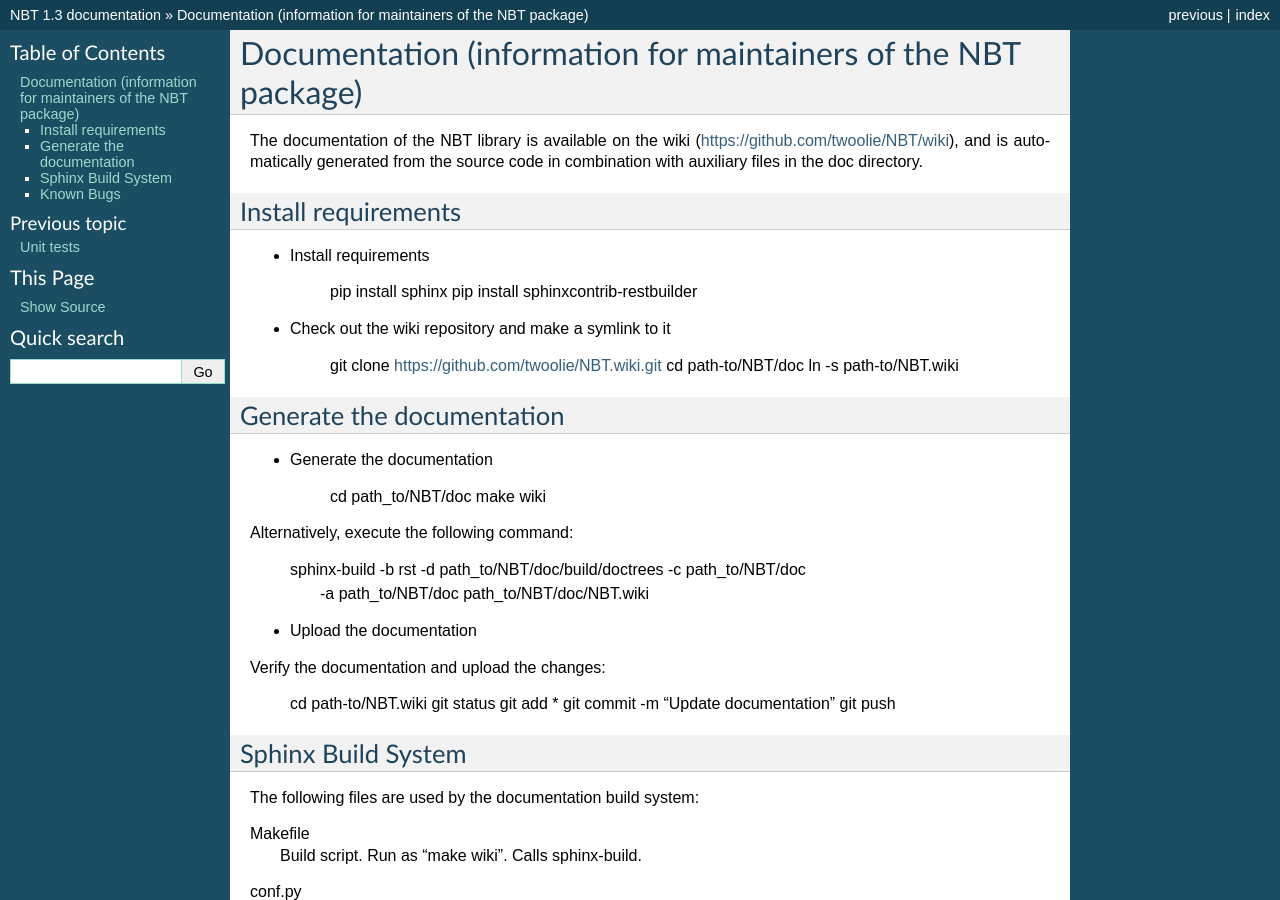
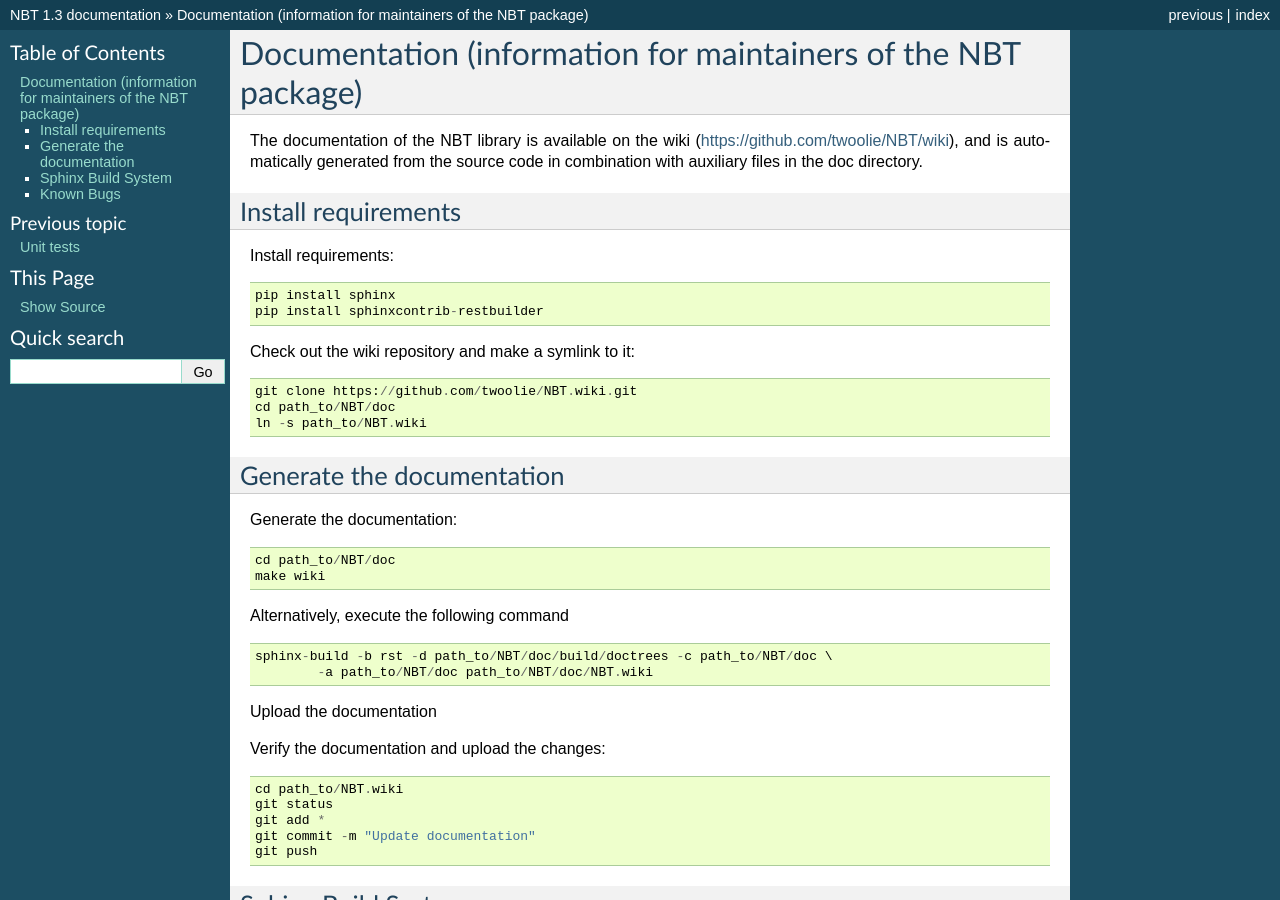
Before and after one commit to twoolie/NBT, a Sphinx documentation site: the page built from doc/documentation.rst, in a window 1280 px wide and 900 px high. Built offline with Sphinx 7.4.7, drawn with Linux system fonts in a browser that asks for light colours.

```diff
--- a/doc/documentation.rst
+++ b/doc/documentation.rst
@@ -8,35 +8,37 @@ The documentation of the NBT library is available on the wiki (https://github.co
 Install requirements
 --------------------
 
-* Install requirements
+Install requirements::
 
     pip install sphinx
     pip install sphinxcontrib-restbuilder
 
-* Check out the wiki repository and make a symlink to it
+Check out the wiki repository and make a symlink to it::
 
     git clone https://github.com/twoolie/NBT.wiki.git
-    cd path-to/NBT/doc
-    ln -s path-to/NBT.wiki
+    cd path_to/NBT/doc
+    ln -s path_to/NBT.wiki
 
 Generate the documentation
 --------------------------
 
-* Generate the documentation
+Generate the documentation::
 
     cd path_to/NBT/doc
     make wiki
 
-Alternatively, execute the following command:
+Alternatively, execute the following command
+
+::
 
     sphinx-build -b rst -d path_to/NBT/doc/build/doctrees -c path_to/NBT/doc \
             -a path_to/NBT/doc path_to/NBT/doc/NBT.wiki
 
-* Upload the documentation
+Upload the documentation
 
-Verify the documentation and upload the changes:
+Verify the documentation and upload the changes::
 
-    cd path-to/NBT.wiki
+    cd path_to/NBT.wiki
     git status
     git add *
     git commit -m "Update documentation"
@@ -47,11 +49,11 @@ Sphinx Build System
 
 The following files are used by the documentation build system:
 
-Makefile
+``Makefile``
     Build script. Run as "make wiki". Calls sphinx-build.
-conf.py
+``conf.py``
     Sphinx configuration file. Defines settings specific for this build system.
-python.inv
+``python.inv``
     Intersphinx mapping from classes in the standard library to a documentation
     URL. This is only an excerpt from http://docs.python.org/3.2/objects.inv,
     and in version 1 of the Sphinx inventory format.
@@ -59,9 +61,9 @@ python.inv
 The following directories are used by the documentation build system. Both are
 ignored by git.
 
-build
+``build``
     Build folder where cache files and output of Sphinx is stored.
-NBT.wiki
+``NBT.wiki``
     Symbolic link to a checkout of the NBT.wiki git repository.
 
 Known Bugs
```
